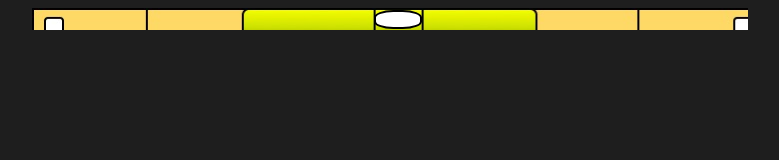
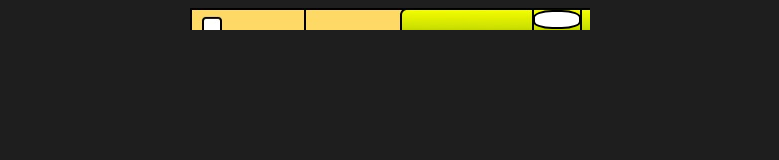
Before and after one commit to beniboiy/spirit-level.github.io, a plain HTML site: page index.html in a window 1280 px wide. Shown: the whole page, without its empty margins (258-1037 px from the left). Drawn offline with Linux system fonts and the light colour scheme.

Commit message:
Update index.html

```diff
--- a/index.html
+++ b/index.html
@@ -17,7 +17,7 @@
             background-image: url(Level_case.jpg);
             height: 20px;
             margin: auto;
-            width: 56%;
+            width: 400px;
             padding-top: 2.3px;
         }
 
```
